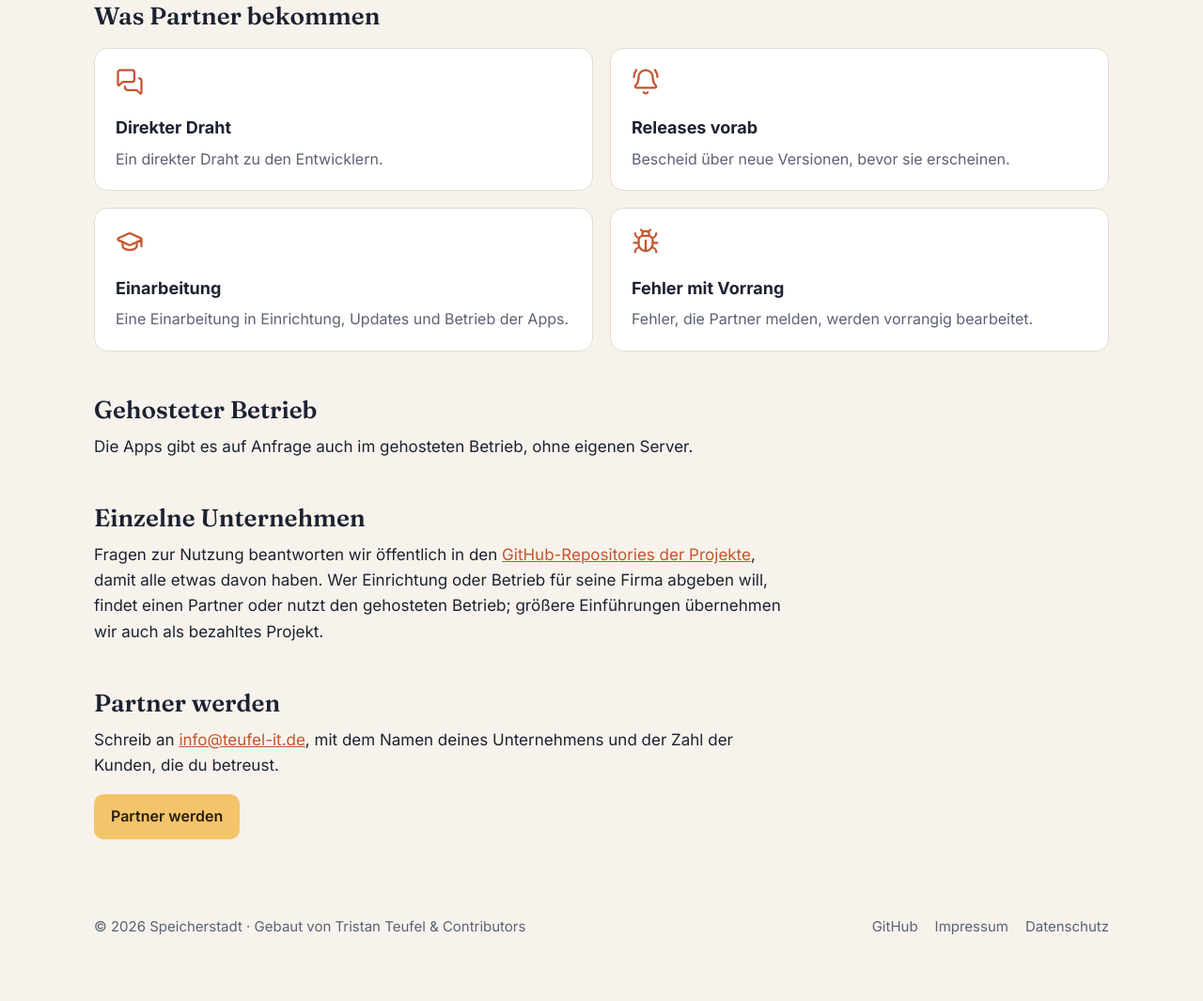
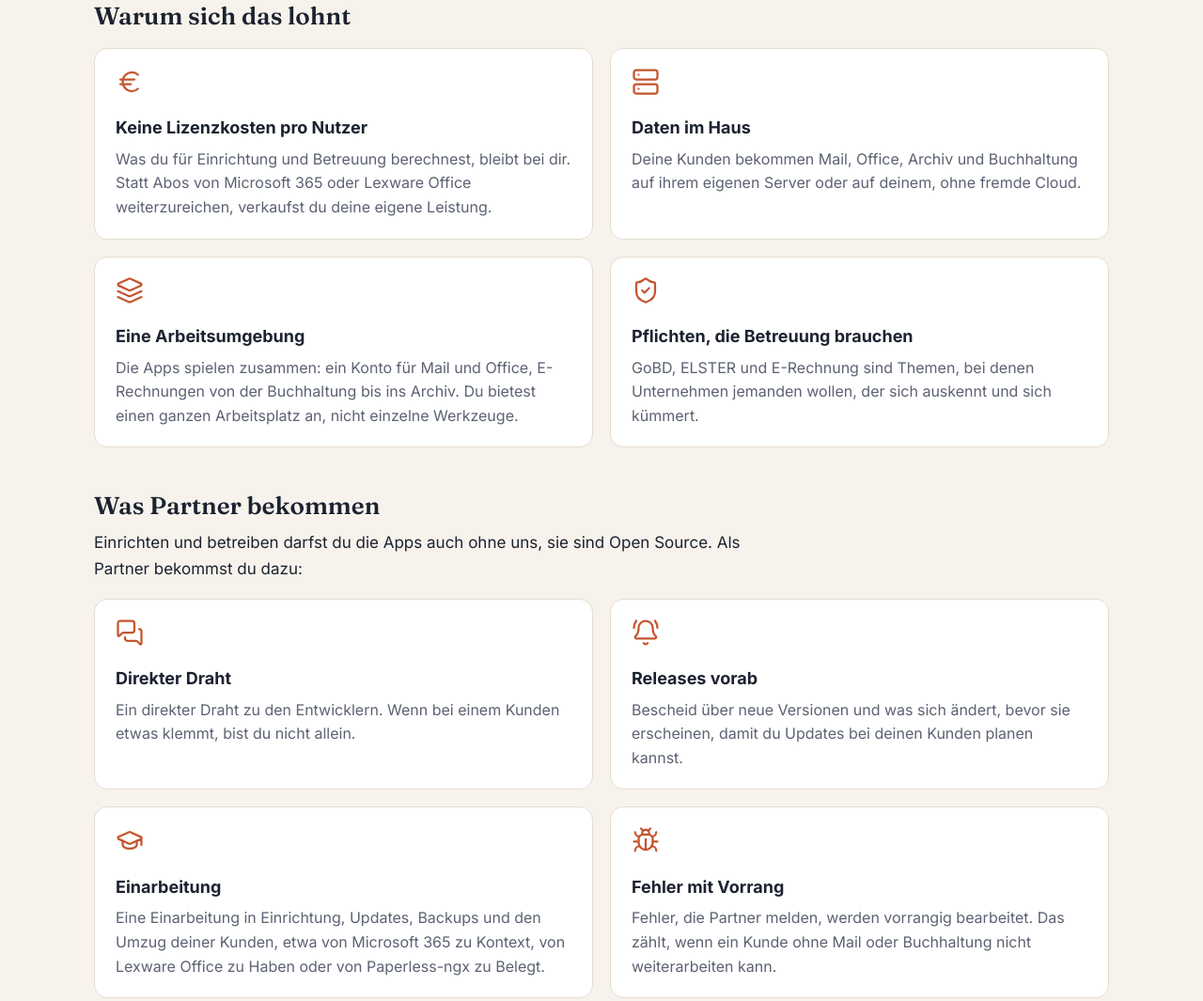
Before and after one commit to Speicherstadt/speicherstadt.github.io, a plain HTML site: page partner/index.html in a window 1280 px wide. Shown: the part 526-1591 px from the top of the page at 94% size. Drawn offline with Linux system fonts and the light colour scheme.

Commit message:
Give the partner pages a reason to pay (#7)
* Say on the partner pages that the partnership is paid

"Become a partner" now states that the partnership is paid and that the
price depends on the number of customers, without naming a figure, and
also asks which apps the partner is interested in. The hosted operation
section adds that partners can use it for their customers: they look
after the customers, the developers run servers, updates and backups.
German and English pages changed together.

Co-Authored-By: Claude Opus 5.5 <noreply@anthropic.com>
Claude-Session: https://claude.ai/code/session_01Y3rdfYbkzcYe51Pn6HUvtR

* Word the contact sentence on the partner pages without repeating the customer count

Co-Authored-By: Claude Opus 5.5 <noreply@anthropic.com>
Claude-Session: https://claude.ai/code/session_01Y3rdfYbkzcYe51Pn6HUvtR

* Leave the customer count out of the price sentence on the partner pages

Co-Authored-By: Claude Opus 5.5 <noreply@anthropic.com>
Claude-Session: https://claude.ai/code/session_01Y3rdfYbkzcYe51Pn6HUvtR

* Give the partner pages a reason to pay

A new section "Warum sich das lohnt" / "Why it pays off" makes the case
for the partner's own business: no licence fees per user, data in-house,
one working environment, and GoBD, ELSTER and e-invoicing as topics that
need looking after. "Was Partner bekommen" now says up front that the
apps may be run without us and lists what partners get on top; the four
tiles say what each benefit is good for, and onboarding covers backups
and moving customers from Microsoft 365, Lexware Office or Paperless-ngx.
Icons are lucide (euro, server, layers, shield-check).

Co-Authored-By: Claude Opus 5.5 <noreply@anthropic.com>
Claude-Session: https://claude.ai/code/session_01Y3rdfYbkzcYe51Pn6HUvtR

---------

Co-authored-by: Claude <noreply@anthropic.com>

```diff
--- a/partner/index.html
+++ b/partner/index.html
@@ -40,17 +40,23 @@
   <p class="intro">Die Software ist kostenlos und Open Source. Bei Unternehmen richten Partner sie ein und betreuen sie, und mit ihnen arbeiten die Entwickler direkt zusammen.</p>
   <h2 class="serif">Für wen</h2>
   <p>IT-Dienstleister und Hoster, die Kontext, Haben, Schreibzeug, Belegt, Stellwerk oder Fixpunkt bei ihren Kunden einrichten und betreuen. Für Haben auch Steuerberatungen, die ihre Mandanten damit betreuen.</p>
+  <h2 class="serif">Warum sich das lohnt</h2>
+  <div class="split pairs"><div class="tile"><svg class="ico" viewBox="0 0 24 24" fill="none" stroke="currentColor" stroke-width="1.8" stroke-linecap="round" stroke-linejoin="round" aria-hidden="true"><path d="M4 10h12"/><path d="M4 14h9"/><path d="M19 6a7.7 7.7 0 0 0-5.2-2A7.9 7.9 0 0 0 6 12c0 4.4 3.5 8 7.8 8 2 0 3.8-.8 5.2-2"/></svg><h3>Keine Lizenzkosten pro Nutzer</h3><p>Was du für Einrichtung und Betreuung berechnest, bleibt bei dir. Statt Abos von Microsoft 365 oder Lexware Office weiterzureichen, verkaufst du deine eigene Leistung.</p></div>
+<div class="tile"><svg class="ico" viewBox="0 0 24 24" fill="none" stroke="currentColor" stroke-width="1.8" stroke-linecap="round" stroke-linejoin="round" aria-hidden="true"><rect width="20" height="8" x="2" y="2" rx="2" ry="2"/><rect width="20" height="8" x="2" y="14" rx="2" ry="2"/><path d="M6 6h.01M6 18h.01"/></svg><h3>Daten im Haus</h3><p>Deine Kunden bekommen Mail, Office, Archiv und Buchhaltung auf ihrem eigenen Server oder auf deinem, ohne fremde Cloud.</p></div>
+<div class="tile"><svg class="ico" viewBox="0 0 24 24" fill="none" stroke="currentColor" stroke-width="1.8" stroke-linecap="round" stroke-linejoin="round" aria-hidden="true"><path d="M12.83 2.18a2 2 0 0 0-1.66 0L2.6 6.08a1 1 0 0 0 0 1.83l8.58 3.91a2 2 0 0 0 1.66 0l8.58-3.9a1 1 0 0 0 0-1.83z"/><path d="m22 17.65-9.17 4.16a2 2 0 0 1-1.66 0L2 17.65"/><path d="m22 12.65-9.17 4.16a2 2 0 0 1-1.66 0L2 12.65"/></svg><h3>Eine Arbeitsumgebung</h3><p>Die Apps spielen zusammen: ein Konto für Mail und Office, E-Rechnungen von der Buchhaltung bis ins Archiv. Du bietest einen ganzen Arbeitsplatz an, nicht einzelne Werkzeuge.</p></div>
+<div class="tile"><svg class="ico" viewBox="0 0 24 24" fill="none" stroke="currentColor" stroke-width="1.8" stroke-linecap="round" stroke-linejoin="round" aria-hidden="true"><path d="M20 13c0 5-3.5 7.5-7.66 8.95a1 1 0 0 1-.67-.01C7.5 20.5 4 18 4 13V6a1 1 0 0 1 1-1c2 0 4.5-1.2 6.24-2.72a1.17 1.17 0 0 1 1.52 0C14.51 3.81 17 5 19 5a1 1 0 0 1 1 1z"/><path d="m9 12 2 2 4-4"/></svg><h3>Pflichten, die Betreuung brauchen</h3><p>GoBD, ELSTER und E-Rechnung sind Themen, bei denen Unternehmen jemanden wollen, der sich auskennt und sich kümmert.</p></div></div>
   <h2 class="serif">Was Partner bekommen</h2>
-  <div class="split pairs"><div class="tile"><svg class="ico" viewBox="0 0 24 24" fill="none" stroke="currentColor" stroke-width="1.8" stroke-linecap="round" stroke-linejoin="round" aria-hidden="true"><path d="M16 10a2 2 0 0 1-2 2H6.828a2 2 0 0 0-1.414.586l-2.202 2.202A.71.71 0 0 1 2 14.286V4a2 2 0 0 1 2-2h10a2 2 0 0 1 2 2zM20 9a2 2 0 0 1 2 2v10.286a.71.71 0 0 1-1.212.502l-2.202-2.202A2 2 0 0 0 17.172 19H10a2 2 0 0 1-2-2v-1"/></svg><h3>Direkter Draht</h3><p>Ein direkter Draht zu den Entwicklern.</p></div>
-<div class="tile"><svg class="ico" viewBox="0 0 24 24" fill="none" stroke="currentColor" stroke-width="1.8" stroke-linecap="round" stroke-linejoin="round" aria-hidden="true"><path d="M10.268 21a2 2 0 0 0 3.464 0M22 8c0-2.3-.8-4.3-2-6M3.262 15.326A1 1 0 0 0 4 17h16a1 1 0 0 0 .74-1.673C19.41 13.956 18 12.499 18 8A6 6 0 0 0 6 8c0 4.499-1.411 5.956-2.738 7.326M4 2C2.8 3.7 2 5.7 2 8"/></svg><h3>Releases vorab</h3><p>Bescheid über neue Versionen, bevor sie erscheinen.</p></div>
-<div class="tile"><svg class="ico" viewBox="0 0 24 24" fill="none" stroke="currentColor" stroke-width="1.8" stroke-linecap="round" stroke-linejoin="round" aria-hidden="true"><path d="M21.42 10.922a1 1 0 0 0-.019-1.838L12.83 5.18a2 2 0 0 0-1.66 0L2.6 9.08a1 1 0 0 0 0 1.832l8.57 3.908a2 2 0 0 0 1.66 0zM22 10v6"/><path d="M6 12.5V16a6 3 0 0 0 12 0v-3.5"/></svg><h3>Einarbeitung</h3><p>Eine Einarbeitung in Einrichtung, Updates und Betrieb der Apps.</p></div>
-<div class="tile"><svg class="ico" viewBox="0 0 24 24" fill="none" stroke="currentColor" stroke-width="1.8" stroke-linecap="round" stroke-linejoin="round" aria-hidden="true"><path d="M12 20v-9M14 7a4 4 0 0 1 4 4v3a6 6 0 0 1-12 0v-3a4 4 0 0 1 4-4zM14.12 3.88 16 2"/><path d="M21 21a4 4 0 0 0-3.81-4M21 5a4 4 0 0 1-3.55 3.97M22 13h-4M3 21a4 4 0 0 1 3.81-4M3 5a4 4 0 0 0 3.55 3.97M6 13H2M8 2l1.88 1.88M9 7.13V6a3 3 0 1 1 6 0v1.13"/></svg><h3>Fehler mit Vorrang</h3><p>Fehler, die Partner melden, werden vorrangig bearbeitet.</p></div></div>
+  <p>Einrichten und betreiben darfst du die Apps auch ohne uns, sie sind Open Source. Als Partner bekommst du dazu:</p>
+  <div class="split pairs"><div class="tile"><svg class="ico" viewBox="0 0 24 24" fill="none" stroke="currentColor" stroke-width="1.8" stroke-linecap="round" stroke-linejoin="round" aria-hidden="true"><path d="M16 10a2 2 0 0 1-2 2H6.828a2 2 0 0 0-1.414.586l-2.202 2.202A.71.71 0 0 1 2 14.286V4a2 2 0 0 1 2-2h10a2 2 0 0 1 2 2zM20 9a2 2 0 0 1 2 2v10.286a.71.71 0 0 1-1.212.502l-2.202-2.202A2 2 0 0 0 17.172 19H10a2 2 0 0 1-2-2v-1"/></svg><h3>Direkter Draht</h3><p>Ein direkter Draht zu den Entwicklern. Wenn bei einem Kunden etwas klemmt, bist du nicht allein.</p></div>
+<div class="tile"><svg class="ico" viewBox="0 0 24 24" fill="none" stroke="currentColor" stroke-width="1.8" stroke-linecap="round" stroke-linejoin="round" aria-hidden="true"><path d="M10.268 21a2 2 0 0 0 3.464 0M22 8c0-2.3-.8-4.3-2-6M3.262 15.326A1 1 0 0 0 4 17h16a1 1 0 0 0 .74-1.673C19.41 13.956 18 12.499 18 8A6 6 0 0 0 6 8c0 4.499-1.411 5.956-2.738 7.326M4 2C2.8 3.7 2 5.7 2 8"/></svg><h3>Releases vorab</h3><p>Bescheid über neue Versionen und was sich ändert, bevor sie erscheinen, damit du Updates bei deinen Kunden planen kannst.</p></div>
+<div class="tile"><svg class="ico" viewBox="0 0 24 24" fill="none" stroke="currentColor" stroke-width="1.8" stroke-linecap="round" stroke-linejoin="round" aria-hidden="true"><path d="M21.42 10.922a1 1 0 0 0-.019-1.838L12.83 5.18a2 2 0 0 0-1.66 0L2.6 9.08a1 1 0 0 0 0 1.832l8.57 3.908a2 2 0 0 0 1.66 0zM22 10v6"/><path d="M6 12.5V16a6 3 0 0 0 12 0v-3.5"/></svg><h3>Einarbeitung</h3><p>Eine Einarbeitung in Einrichtung, Updates, Backups und den Umzug deiner Kunden, etwa von Microsoft 365 zu Kontext, von Lexware Office zu Haben oder von Paperless-ngx zu Belegt.</p></div>
+<div class="tile"><svg class="ico" viewBox="0 0 24 24" fill="none" stroke="currentColor" stroke-width="1.8" stroke-linecap="round" stroke-linejoin="round" aria-hidden="true"><path d="M12 20v-9M14 7a4 4 0 0 1 4 4v3a6 6 0 0 1-12 0v-3a4 4 0 0 1 4-4zM14.12 3.88 16 2"/><path d="M21 21a4 4 0 0 0-3.81-4M21 5a4 4 0 0 1-3.55 3.97M22 13h-4M3 21a4 4 0 0 1 3.81-4M3 5a4 4 0 0 0 3.55 3.97M6 13H2M8 2l1.88 1.88M9 7.13V6a3 3 0 1 1 6 0v1.13"/></svg><h3>Fehler mit Vorrang</h3><p>Fehler, die Partner melden, werden vorrangig bearbeitet. Das zählt, wenn ein Kunde ohne Mail oder Buchhaltung nicht weiterarbeiten kann.</p></div></div>
   <h2 class="serif">Gehosteter Betrieb</h2>
-  <p>Die Apps gibt es auf Anfrage auch im gehosteten Betrieb, ohne eigenen Server.</p>
+  <p>Die Apps gibt es auf Anfrage auch im gehosteten Betrieb, ohne eigenen Server. Partner können ihn für ihre Kunden nutzen: Du betreust deine Kunden, wir kümmern uns um Server, Updates und Backups.</p>
   <h2 class="serif">Einzelne Unternehmen</h2>
   <p>Fragen zur Nutzung beantworten wir öffentlich in den <a href="https://github.com/Speicherstadt">GitHub-Repositories der Projekte</a>, damit alle etwas davon haben. Wer Einrichtung oder Betrieb für seine Firma abgeben will, findet einen Partner oder nutzt den gehosteten Betrieb; größere Einführungen übernehmen wir auch als bezahltes Projekt.</p>
   <h2 class="serif">Partner werden</h2>
-  <p>Schreib an <a href="mailto:info@teufel-it.de">info@teufel-it.de</a>, mit dem Namen deines Unternehmens und der Zahl der Kunden, die du betreust.</p>
+  <p>Die Partnerschaft ist kostenpflichtig, den Preis besprechen wir mit dir. Schreib an <a href="mailto:info@teufel-it.de">info@teufel-it.de</a>, wie dein Unternehmen heißt, wie viele Kunden du betreust und welche Apps dich interessieren.</p>
 <p><a class="btn btn-primary" href="mailto:info@teufel-it.de?subject=Partner%20werden">Partner werden</a></p>
 </main>
 <footer>
```
Also changed, not shown: en/partner/index.html (+12 -6 lines).
